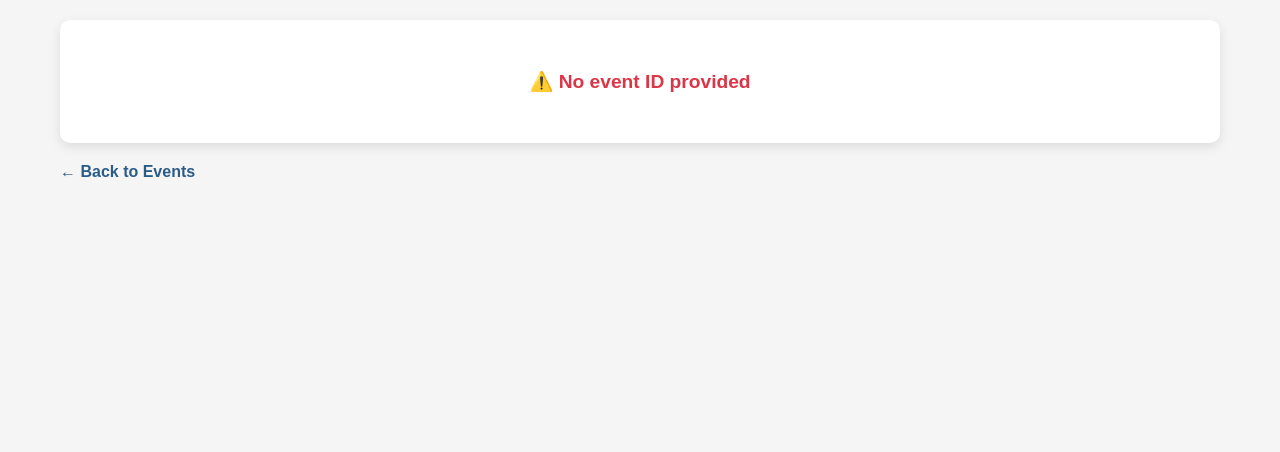
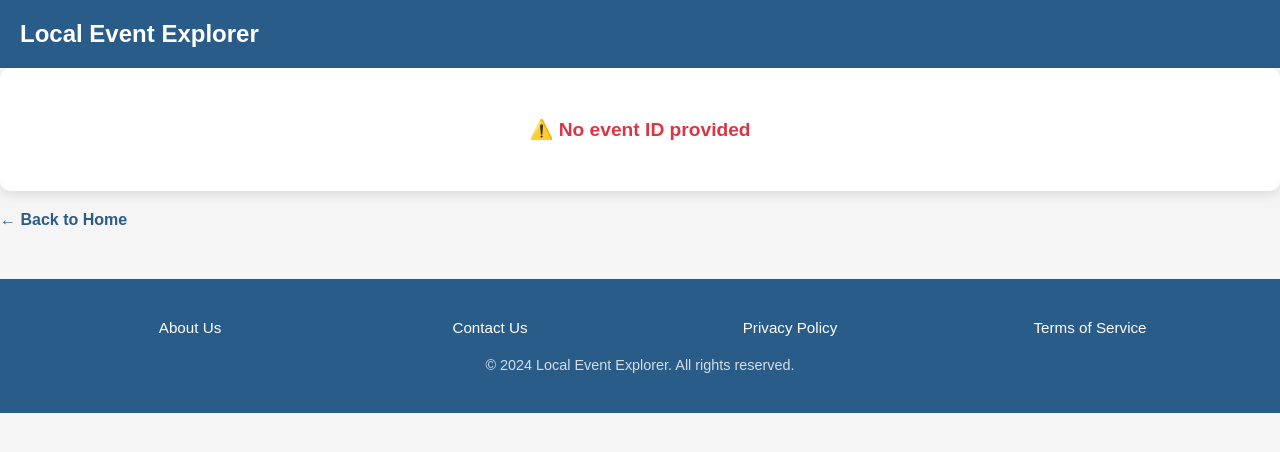
Before and after one commit to mkatopola/event-explorer, a website built with Parcel: page event.html in a window 1280 px wide. Built offline with nearby package versions, Linux system fonts and the light colour scheme; no server answers.

Commit message:
html re-structure

```diff
--- a/event.html
+++ b/event.html
@@ -19,16 +19,41 @@
 </head>
 
 <body>
-    <a href="#main" class="skip-link">Skip to main content</a>
-    <div class="container">
-        <main id="main">
-            <div id="eventDetails" class="event-details"></div>
-            <a href="index.html" class="back-button">← Back to Events</a>
-        </main>
-    </div>
+    <header>
+        <div class="search-container">
+            <div class="search-bar1">
+                <a href="index.html">
+                    <h2>Local Event Explorer</h2>
+                </a>
+            </div>
+        </div>
+    </header>
+    <main>
+        <div class="container">
+            <div id="main">
+                <div id="eventDetails" class="event-details"></div>
+                <a href="index.html" class="back-button">← Back to Home</a>
+            </div>
+        </div>
+        <div id="main" tabindex="-1"></div>
+    </main>
+    <footer class="main-footer">
+        <div class="footer-container">
+            <div class="footer-links">
+                <ul class="footer-grid">
+                    <li><a href="/about">About Us</a></li>
+                    <li><a href="/contact">Contact Us</a></li>
+                    <li><a href="/privacy">Privacy Policy</a></li>
+                    <li><a href="/terms">Terms of Service</a></li>
+                </ul>
+            </div>
+            <div class="copyright">
+                <p>&copy; 2024 Local Event Explorer. All rights reserved.</p>
+            </div>
+        </div>
+    </footer>
+    <div id="main" tabindex="-1"></div>
     <script type="module" src="./src/scripts/eventDetailsInit.js"></script>
-
-    <div id="main" tabindex="-1"></div>
 </body>
 
 </html>
--- a/package.json
+++ b/package.json
@@ -5,8 +5,8 @@
   "description": "WDD 330 Final Project",
   "author": "Moffat Katopola <moffatkatopola@gmail.com>",
   "scripts": {
-    "start": "parcel index.html --open",
-    "build": "parcel build index.html event.html --no-scope-hoist --no-optimize --public-url ./"
+    "start": "parcel index.html --cache-dir .parcel-cache --open",
+    "build": "parcel build index.html event.html --cache-dir .parcel-cache --no-scope-hoist --no-optimize --public-url ./"
   },
   "devDependencies": {
     "@parcel/transformer-inline-string": "^2.9.3",
--- a/src/styles/style.css
+++ b/src/styles/style.css
@@ -23,7 +23,15 @@ body {
 
 .search-bar1 {
   flex: 1;
+}
+
+.search-bar1 a {
   color: white;
+  text-decoration: none;
+}
+
+.search-bar1 a:hover {
+  text-decoration: underline;
 }
 
 .search-bar {
@@ -119,7 +127,7 @@ button:hover {
 }
 
 /* Event Details Page Styles */
-.container {
+.event-header {
   max-width: 1200px;
   margin: 0 auto;
   padding: 20px;
@@ -135,6 +143,16 @@ button:hover {
 .event-header {
   text-align: center;
   margin-bottom: 30px;
+}
+
+.event-header {
+  width: 700px;
+  height: 500px;
+}
+
+.event-header img {
+  width: 100%;
+  height: 100%;
 }
 
 .event-image {
```
Also changed, not shown: index.html (+7 -5 lines).
